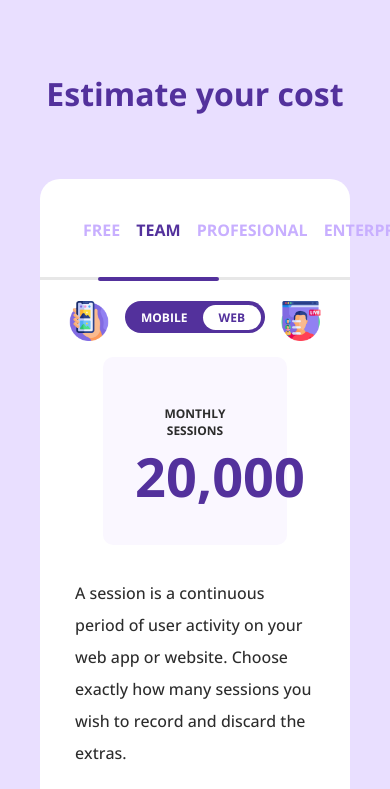
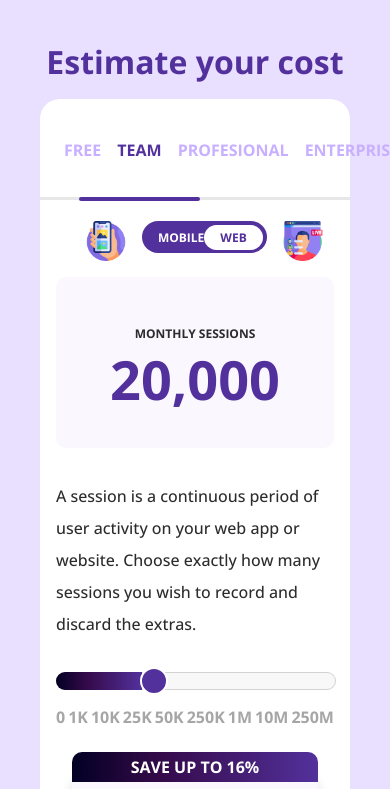
Before and after one commit to SheetalPunyani/project2-costestimator, a plain HTML site: page index.html in a window 390 px wide. Shown: the top 789 px of the page. Drawn offline with nearby package versions, Linux system fonts and the light colour scheme.

Commit message:
responsiveness added

```diff
--- a/index.css
+++ b/index.css
@@ -106,6 +106,7 @@
 	margin: 16px 0px;
 	/* top&bottom left&right */
 	border-radius: 10px;
+	box-sizing: border-box;
 }
 .sessions-card p {
 	color: rgb(44, 44, 44);
@@ -259,3 +260,33 @@
 .footer-content {
 	text-align: center;
 }
+@media only screen and (max-width: 750px) {
+	.card {
+		width: 100%;
+	}
+	.card-wrapper {
+		flex-wrap: wrap-reverse;
+	}
+	.sessions-card {
+		width: 80%;
+	}
+}
+@media only screen and (max-width: 600px) {
+	.body {
+		padding: 16px;
+	}
+	h1 {
+		margin: 0 0 16px 0;
+	}
+	.container {
+		padding: 0 16px;
+		/* 0 in top & botoom  and 16px on the left and right*/
+	}
+	.sessions-card {
+		width: 100%;
+	}
+	.toggle-wrapper {
+		width: 90%;
+		justify-content: space-around;
+	}
+}
```
Lines whose indentation alone changed are shown as unchanged.
